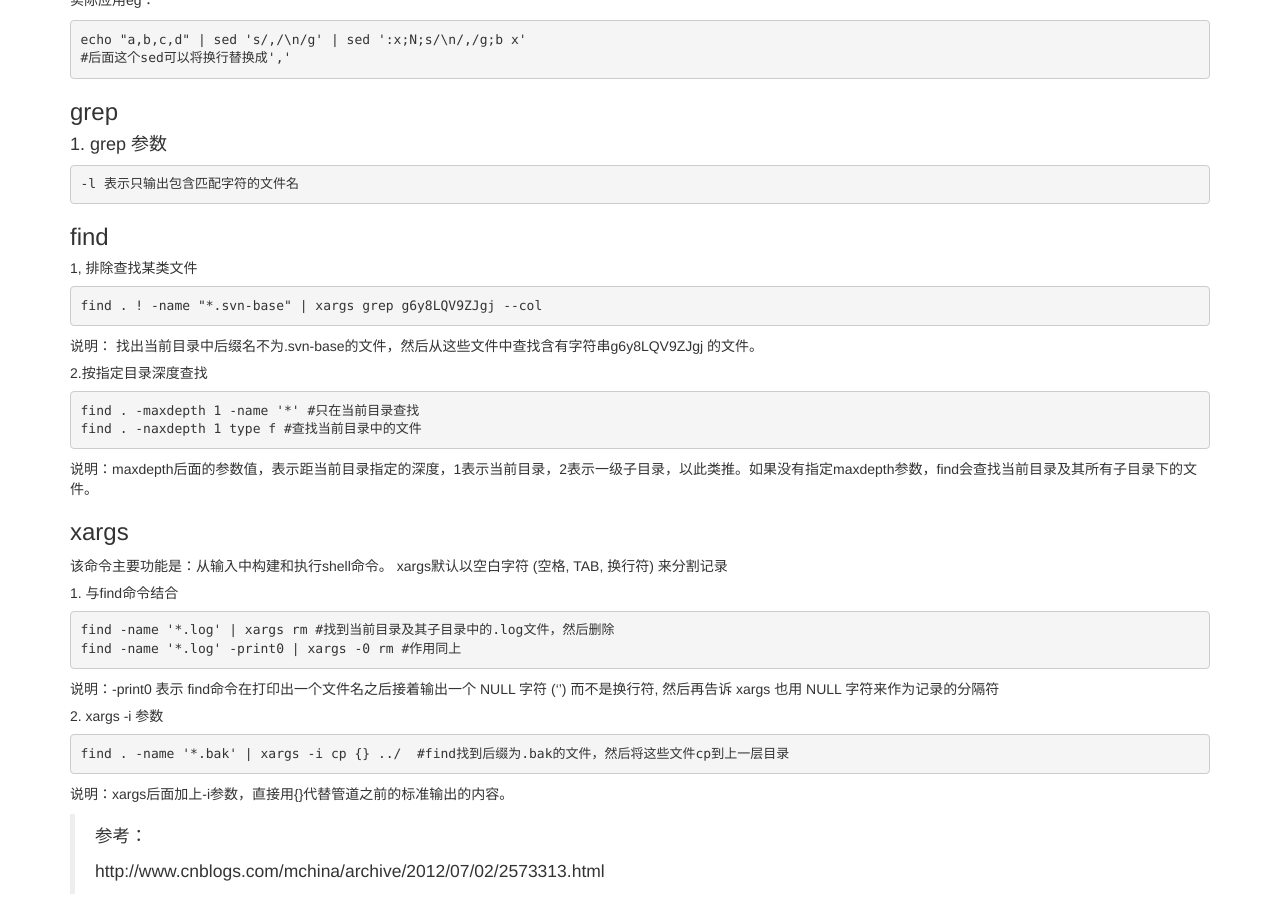
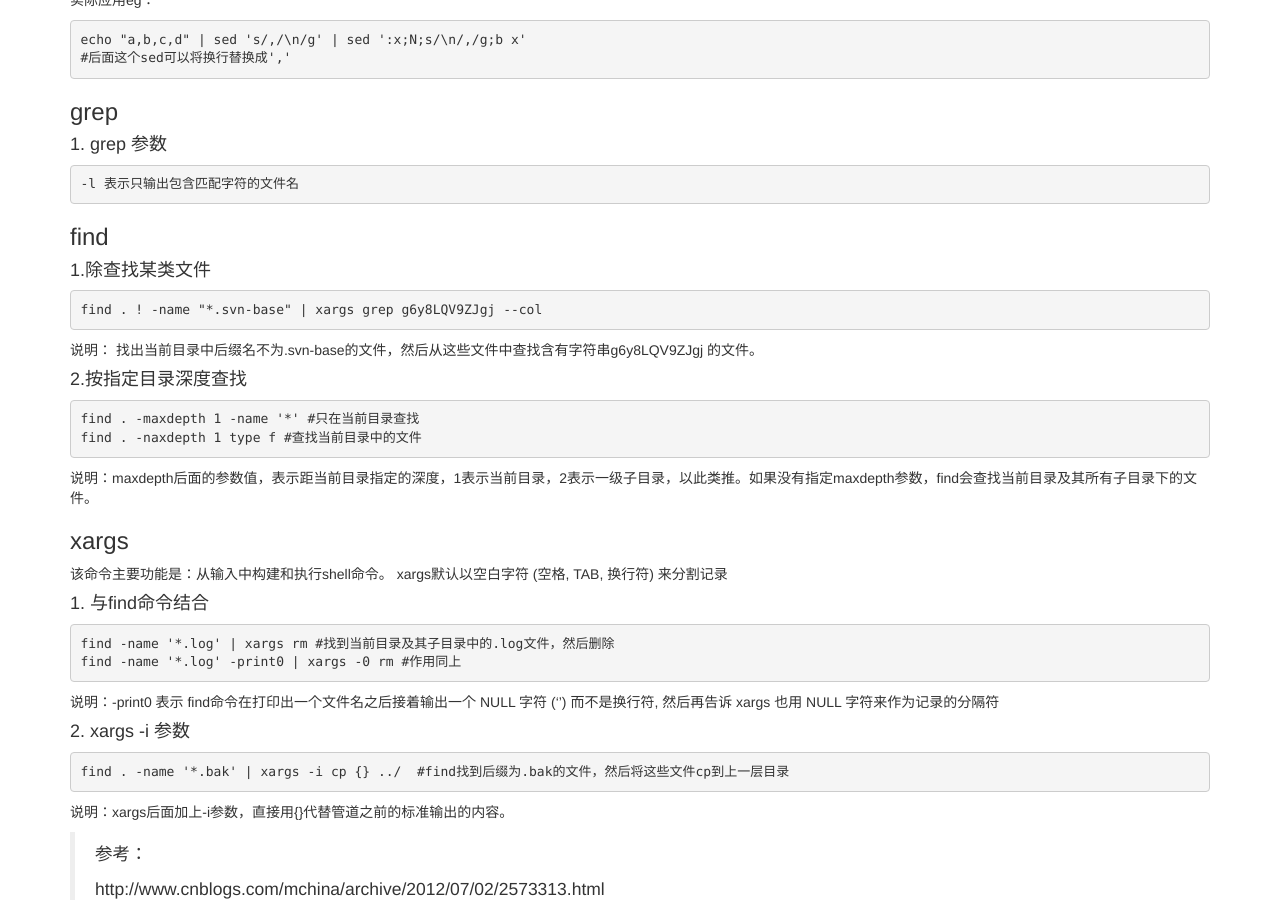
Before and after one commit to fly1988happy/fly1988happy.github.io, a Jekyll site: the page built from _posts/basic/2015-04-28-基础学习_linux文本处理命令.md, in a window 1280 px wide and 900 px high, scrolled down 823 px. Built offline with Jekyll 4.4.1, drawn with Linux system fonts in a browser that asks for light colours; nearby versions of some CDN libraries; library files that are not in the unit come from our copies; comment, search, counter and statistics services are not loaded.

Commit message:
Update 2015-04-28-基础学习_linux文本处理命令.md

````diff
--- a/_posts/basic/2015-04-28-基础学习_linux文本处理命令.md
+++ b/_posts/basic/2015-04-28-基础学习_linux文本处理命令.md
@@ -7,6 +7,7 @@ tags : [linux]
 > sed、grep、find、xargs
 
 ###sed
+
 #### 1. 替换文件内容
 
 ```
@@ -19,17 +20,21 @@ sed -i "s/test01/test02/g" `grep -rl test01 /home/forum`
 >参考：http://my.oschina.net/shelllife/blog/118337
 
 sed命令从文本流中读取一行命令到模式空间进行相应处理，因此在处理换行时，有些特殊。
+
 ```
 echo "a,b,c,d" | sed 's/,/\n/g' #将字符串a,b,c,d中的逗号替换成换行符
 echo "a,b,c,d" | sed 's/,/\n/g' | sed 's/\n/,/g' # 后面这个sed没有生效
 ```
+
 说明：sed读取一行时，会先把换行符去掉，命令处理完后，再加上。所以无法使用上面这个命令（sed 's/\n/,/g'）进行换行符替换。
 
 使用下面的命令，可以将换行符进行替换：
+
 ```
 sed ':label;N;s/\n/,/;b label' filename
 sed ':label;N;s/\n/,/;t label' filename
 ```
+
 说明：该命令可以实现将文本中的所有换行进行替换，上面例子中，将换行替换成逗号。
  :label;  这是一个标签，用来实现跳转处理，名字可以随便取(label),后面的b label就是跳转指令
  N;   N是sed的一个处理命令，追加文本流中的下一行到模式空间进行合并处理，因此是换行符可见
@@ -37,45 +42,60 @@ sed ':label;N;s/\n/,/;t label' filename
  b label  或者 t label    b 或t 是sed的跳转命令，跳转到指定的标签处
 
  实际应用eg：
+
 ```
 echo "a,b,c,d" | sed 's/,/\n/g' | sed ':x;N;s/\n/,/g;b x'
 #后面这个sed可以将换行替换成','
 ```
 
 ###grep
-####1. grep 参数
+
+#### 1. grep 参数
+
 ```
 -l 表示只输出包含匹配字符的文件名
 ```
 
 ###find
 
-#####1, 排除查找某类文件
+#### 1.除查找某类文件
+
 ```
 find . ! -name "*.svn-base" | xargs grep g6y8LQV9ZJgj --col
 ```
+
 说明： 找出当前目录中后缀名不为.svn-base的文件，然后从这些文件中查找含有字符串g6y8LQV9ZJgj 的文件。
-#####2.按指定目录深度查找
+
+#### 2.按指定目录深度查找
+
 ```
 find . -maxdepth 1 -name '*' #只在当前目录查找
 find . -naxdepth 1 type f #查找当前目录中的文件
 ```
+
 说明：maxdepth后面的参数值，表示距当前目录指定的深度，1表示当前目录，2表示一级子目录，以此类推。如果没有指定maxdepth参数，find会查找当前目录及其所有子目录下的文件。
 
 
 ###xargs
+
 该命令主要功能是：从输入中构建和执行shell命令。
 xargs默认以空白字符 (空格, TAB, 换行符) 来分割记录
-#####1. 与find命令结合
+
+#### 1. 与find命令结合
+
 ```
 find -name '*.log' | xargs rm #找到当前目录及其子目录中的.log文件，然后删除
 find -name '*.log' -print0 | xargs -0 rm #作用同上
 ```
+
 说明：-print0 表示 find命令在打印出一个文件名之后接着输出一个 NULL 字符 ('') 而不是换行符, 然后再告诉 xargs 也用 NULL 字符来作为记录的分隔符
-#####2. xargs -i 参数
+
+####2. xargs -i 参数
+
 ```
 find . -name '*.bak' | xargs -i cp {} ../  #find找到后缀为.bak的文件，然后将这些文件cp到上一层目录
 ```
+
 说明：xargs后面加上-i参数，直接用{}代替管道之前的标准输出的内容。
 
 > 参考：
````
